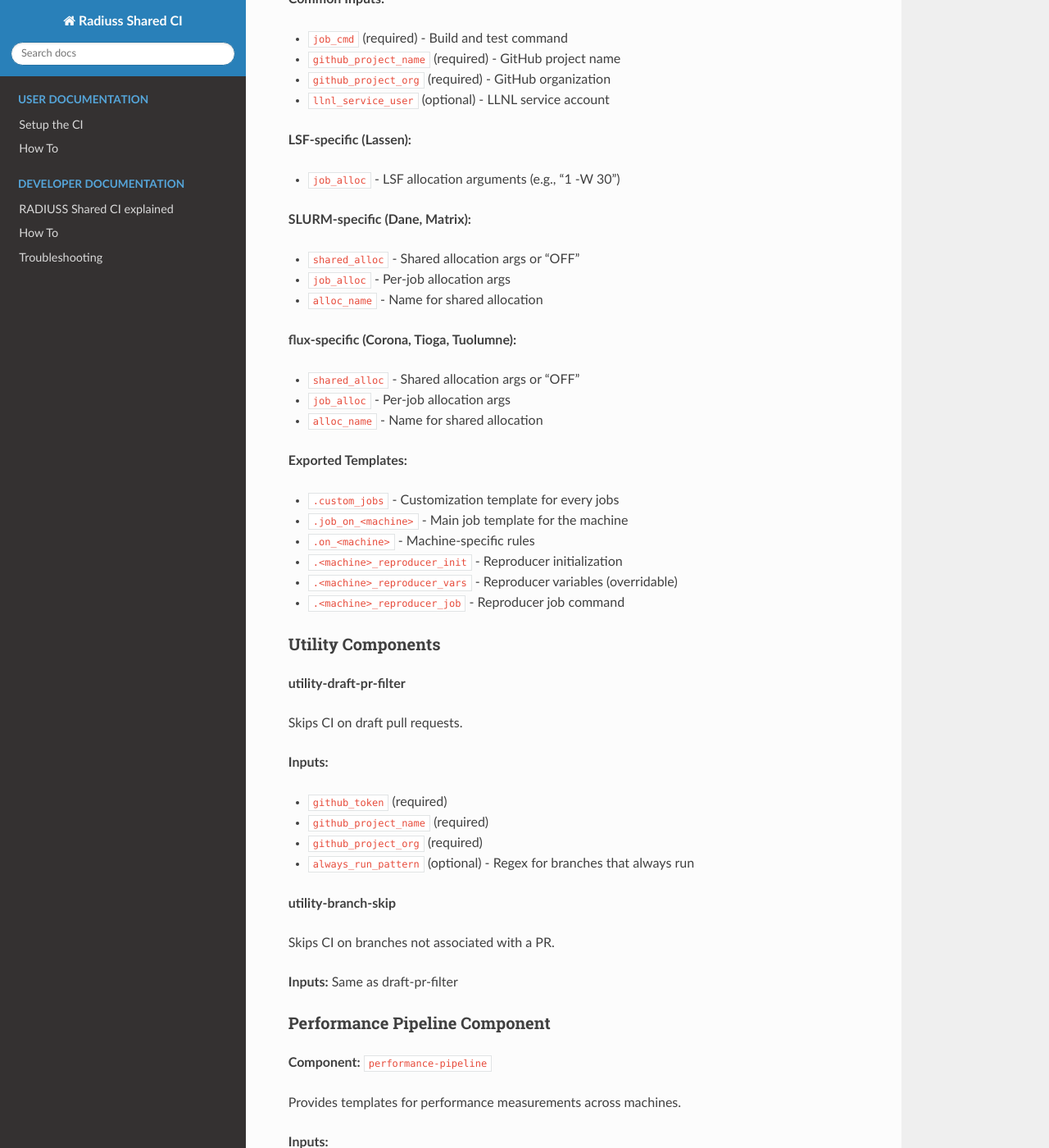
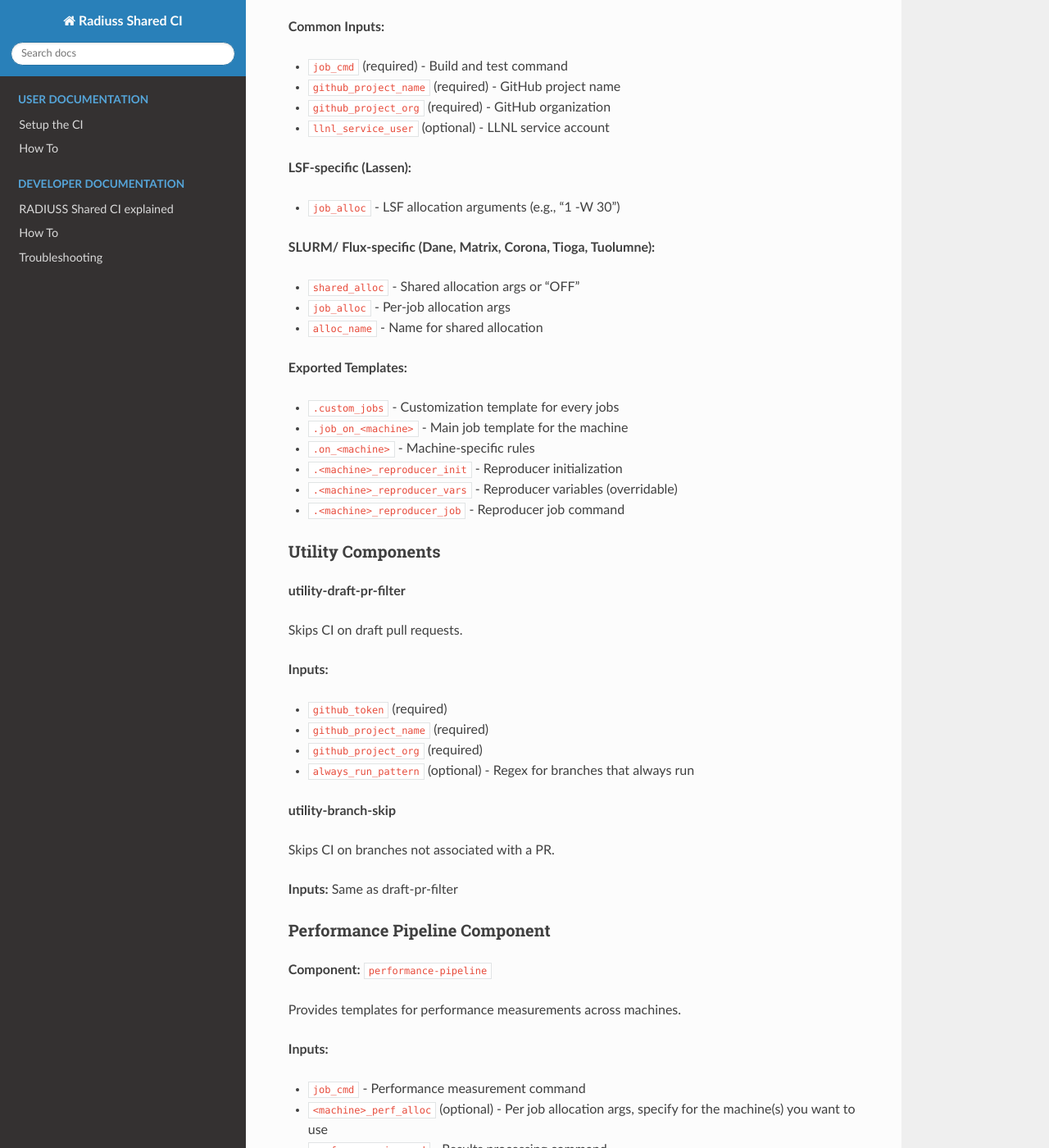
Before and after one commit to LLNL/radiuss-shared-ci, a Sphinx documentation site: the page built from docs/sphinx/user_guide/components_migration.rst, in a window 1280 px wide and 1400 px high, scrolled down 5271 px. Shown: the whole window at 82% size. Built offline with Sphinx 7.4.7 and the Read the Docs theme 3.1.0, drawn with Linux system fonts in a browser that asks for light colours; some of the changed text lies outside the part shown.

Commit message:
Apply suggestions from code review
Co-authored-by: Tara Drwenski <tdrwenski@users.noreply.github.com>

```diff
--- a/docs/sphinx/user_guide/components_migration.rst
+++ b/docs/sphinx/user_guide/components_migration.rst
@@ -269,13 +269,7 @@ Each provides machine-specific CI templates.
 
 * ``job_alloc`` - LSF allocation arguments (e.g., "1 -W 30")
 
-**SLURM-specific (Dane, Matrix):**
-
-* ``shared_alloc`` - Shared allocation args or "OFF"
-* ``job_alloc`` - Per-job allocation args
-* ``alloc_name`` - Name for shared allocation
-
-**flux-specific (Corona, Tioga, Tuolumne):**
+**SLURM/ Flux-specific (Dane, Matrix, Corona, Tioga, Tuolumne):**
 
 * ``shared_alloc`` - Shared allocation args or "OFF"
 * ``job_alloc`` - Per-job allocation args
@@ -320,8 +314,11 @@ Provides templates for performance measurements across machines.
 **Inputs:**
 
 * ``job_cmd`` - Performance measurement command
+* ``<machine>_perf_alloc`` (optional) - Per job allocation args, specify for the machine(s) you want to use
 * ``perf_processing_cmd`` - Results processing command
 * ``perf_artifact_dir`` (optional) - Artifacts directory
+* ``perf_results_file`` (optional) - Name of raw results file
+* ``perf_processed_file`` (optional) - Name of processed results file
 * ``github_token`` (optional) - For GitHub reporting
 * ``github_project_name`` (optional)
 * ``github_project_org`` (optional)
```
Also changed, not shown: other parts of docs/sphinx/user_guide/components_migration.rst (+1 -1 lines), 1 other file.
